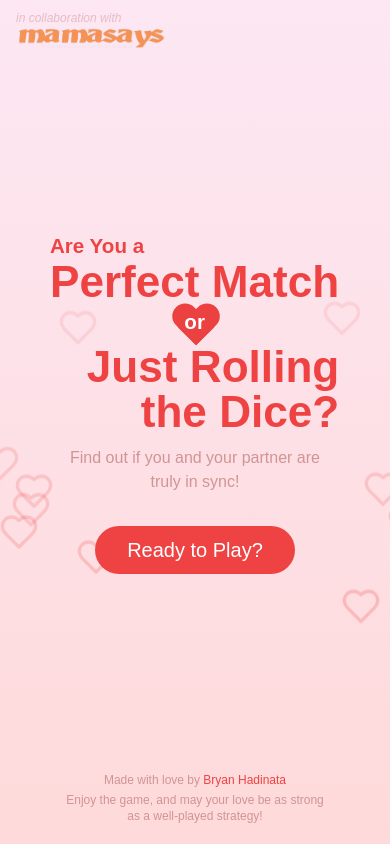
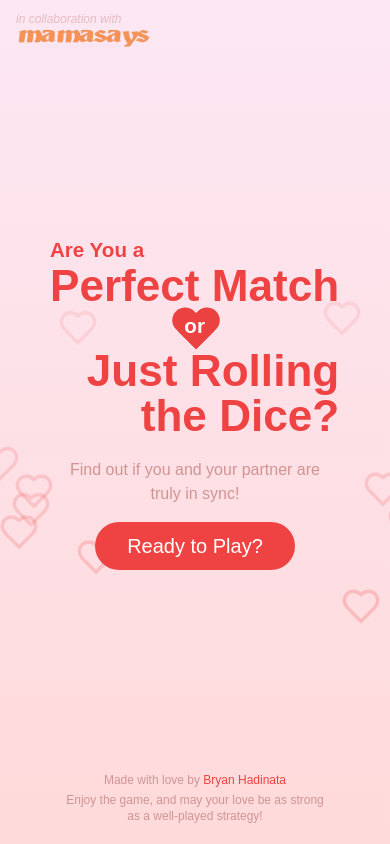
Before and after one commit to bryanhad/couple-compability-web-socket, a Next.js app: page / in a window 390 px wide. Built offline with nearby package versions, Linux system fonts and the light colour scheme.

Commit message:
resize logo

```diff
--- a/src/app/layout.tsx
+++ b/src/app/layout.tsx
@@ -37,7 +37,7 @@ export default function RootLayout({
                     <header className="flex h-[60px] w-auto items-center justify-between p-4">
                         <div>
                             <p className="text-muted-foreground/50 text-xs italic">in collaboration with</p>
-                            <Image alt="mamasays-logo" src="/mamasays-logo.png" width={150} height={25} />
+                            <Image alt="mamasays-logo" src="/mamasays-logo.png" width={135} height={20} />
                         </div>
                         <GoBackToHomeButton />
                     </header>
--- a/src/app/page.tsx
+++ b/src/app/page.tsx
@@ -5,7 +5,7 @@ export default function Home() {
     return (
         <div className="flex w-full max-w-2xl flex-col items-center text-center">
             <h1
-                className="mb-4 flex max-w-min flex-col text-[11vw] font-bold leading-none text-primary md:mb-6 md:text-6xl"
+                className="mb-6 flex max-w-min flex-col text-[11vw] font-bold leading-none text-primary md:mb-6 md:text-6xl"
                 style={{ animation: "pulsingheart 1s infinite" }}
             >
                 <span className="text-start text-xl">Are You a</span>
@@ -21,7 +21,7 @@ export default function Home() {
                 </div>
                 <span className="text-end">Just Rolling the Dice?</span>
             </h1>
-            <p className="text mb-8 w-[70%] max-w-[400px] text-muted-foreground md:mb-10 md:text-xl">
+            <p className="text mb-4 w-[70%] max-w-[400px] text-muted-foreground md:mb-10 md:text-xl">
                 Find out if you and your partner are truly in sync!
             </p>
             <Button
```
